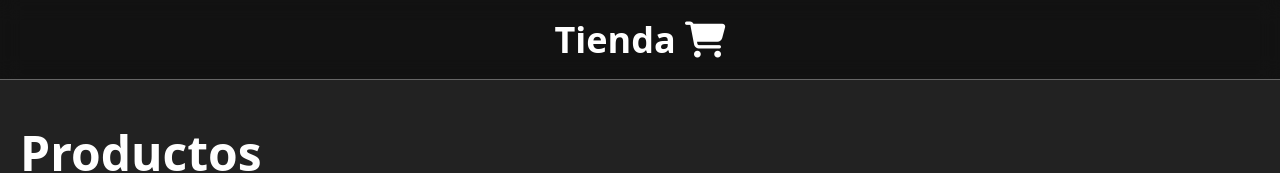
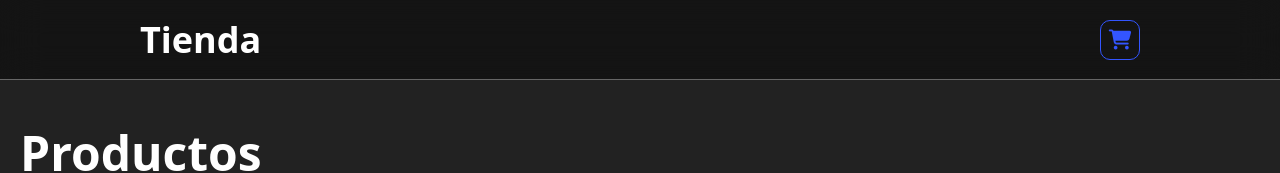
Before and after one commit to andyechc/Tienda, a React (Vite) app: page / in a window 1280 px wide. Shown: the top 173 px of the page. Built offline with nearby package versions, Linux system fonts and the light colour scheme.

Commit message:
new file:   src/components/Cart/Cart.css new file:   src/components/Cart/Cart.jsx modified:   src/components/Filters/Filters.css

```diff
--- /dev/null
+++ b/src/components/Cart/Cart.css
@@ -0,0 +1,41 @@
+.cart-button {
+    display: flex;
+    justify-content: center;
+    align-items: center;
+    padding: 4px;
+    overflow: hidden;
+    border: 1px solid #35f;
+    border-radius: 10px;
+    width: 40px;
+    height: 40px;
+    position: relative;
+    z-index: 10000;
+}
+
+.cart-button i{
+    cursor: pointer;
+    width: 100%;
+    height: 100%;
+    font-size: 20px;
+    color:  #35f;
+    text-align: center;
+    padding-top: 5px;
+}
+
+.cart {
+    background: #000c;
+    backdrop-filter: blur(20px);
+    display: none;
+    padding: 30px;
+    position: fixed;
+    right: 0;
+    top: 0;
+    width: 250px;
+    height: 100vh;
+    border: 1px solid #666;
+    z-index: 9999;
+}
+
+.cart-button ~ input:checked ~ .cart {
+    display: block;
+}
--- /dev/null
+++ b/src/components/Cart/Cart.jsx
@@ -0,0 +1,19 @@
+import { useId } from 'react'
+import './Cart.css'
+
+
+export function Cart() {
+    const cartCheckboxId = useId()
+    return (
+        <>
+            <label className='cart-button' htmlFor={cartCheckboxId}>
+                <i className='fa-solid fa-shopping-cart'></i>
+            </label>
+            <input type="checkbox" id={cartCheckboxId} hidden />
+
+            <aside className='cart'>
+                <h1>Cart</h1>
+            </aside>
+        </>
+    )
+}
--- a/src/components/Filters/Filters.css
+++ b/src/components/Filters/Filters.css
@@ -16,6 +16,7 @@
 }
 .filters-price-range{
     max-width: 200px;
+    background: #35f
 }
 
 .filters-category{
--- a/src/components/GoUp/GoUp.jsx
+++ b/src/components/GoUp/GoUp.jsx
@@ -4,7 +4,7 @@ export function GoUp() {
     return (
         <>
             <button className="GoUp">
-                <a href="#price"><i className='fa-solid fa-arrow-up'></i></a>
+                <a href="#products"><i className='fa-solid fa-arrow-up'></i></a>
             </button>
         </>
     )
--- a/src/components/Header/Header.css
+++ b/src/components/Header/Header.css
@@ -1,15 +1,20 @@
 .header{
     width: 100vw;
     height: 80px;
-    background: #0007;
-    display: flex;
-    justify-content: center;
-    align-items: center;
-    padding: 20px 0;
+    background: #0006;
+    padding: 20px 20px;
     font-size: 18px;
     border-bottom: 1px solid #666;
     position: sticky;
     top: 0;
     left: 0;
-    backdrop-filter: blur(10px);
+    backdrop-filter: blur(20px);
 }
+.header-logo-nav{
+    display: flex;
+    justify-content: space-between;
+    align-items: center;
+    max-width: 1000px;
+    margin: auto;
+    height: 100%;
+}
--- a/src/components/Header/Header.jsx
+++ b/src/components/Header/Header.jsx
@@ -1,9 +1,13 @@
+import { Cart } from '../Cart/Cart'
 import './Header.css'
 
 export function Header() {
     return (
         <header className="header">
-            <h1>Tienda <i className='fa-solid fa-shopping-cart'></i></h1>
+            <div className='header-logo-nav'>
+                <h1>Tienda</h1>
+                <Cart />
+            </div>
         </header>
     )
 }
--- a/src/components/Products/Products.jsx
+++ b/src/components/Products/Products.jsx
@@ -5,7 +5,7 @@ import './Products.css'
 
 export function Products({ products }) {
   return (
-    <main className="products">
+    <main className="products" id='products'>
       <div className='products-header'>
         <h2>Productos</h2>
         <Filters />
```
